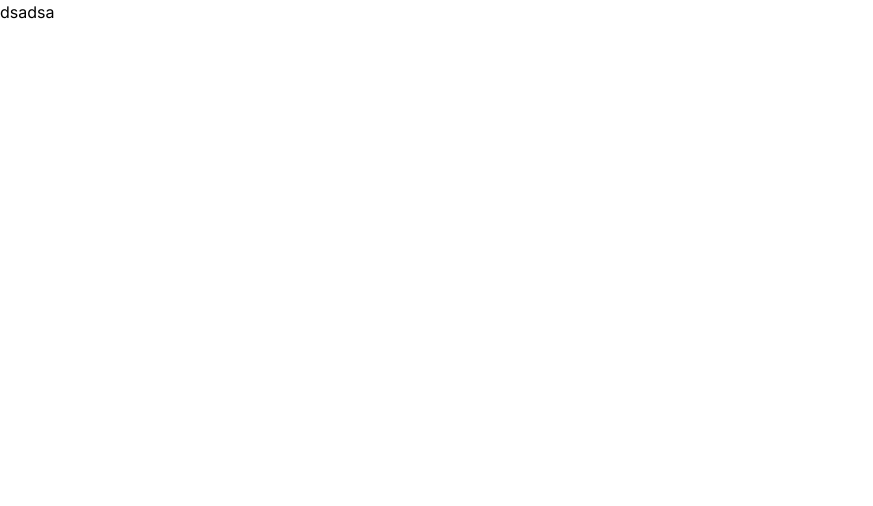
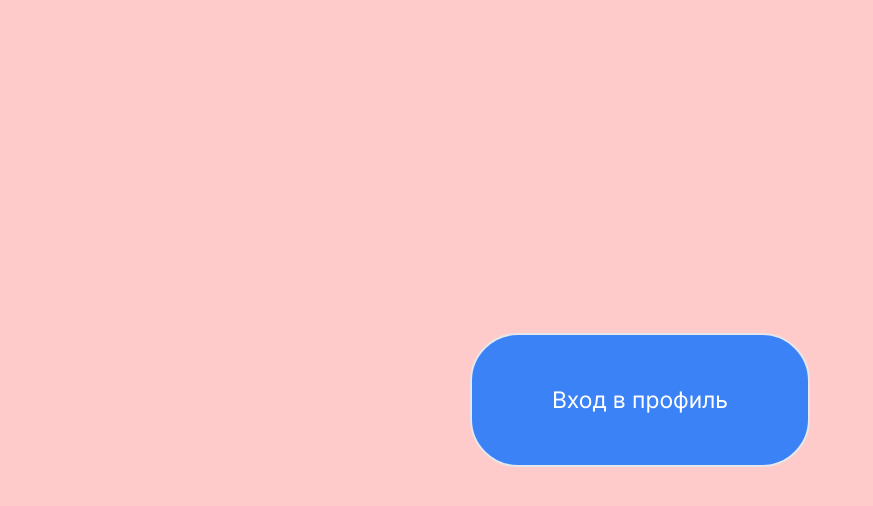
Before and after one commit to ChehST/form_Auth, a Next.js app in the folder front_dance/: page / in a window 1280 px wide. Shown: the top 506 px of the page, without its empty margins (0-873 px from the left). Built offline with nearby package versions, Linux system fonts and the light colour scheme.

Commit message:
change: start page entrance

```diff
--- a/front_dance/app/page.tsx
+++ b/front_dance/app/page.tsx
@@ -2,6 +2,13 @@ import Link from "next/link";
 
 export default function Home() {
   return (
-      <Link href={"/login"}>dsadsa</Link>
+    <>
+      <div className="flex bg-red-200 items-center h-screen justify-center align-center">
+        <div className="border-2 hover:bg-red-700 transition-all duration-200 delay-200 py-12 rounded-[48px] bg-blue-500 text-white text-[1.425rem]">
+          <Link className="py-12 px-20 rounded-[48px]" href={"/login"}>Вход в профиль</Link>
+        </div>
+      </div>
+    </>
+
   );
 }
```
